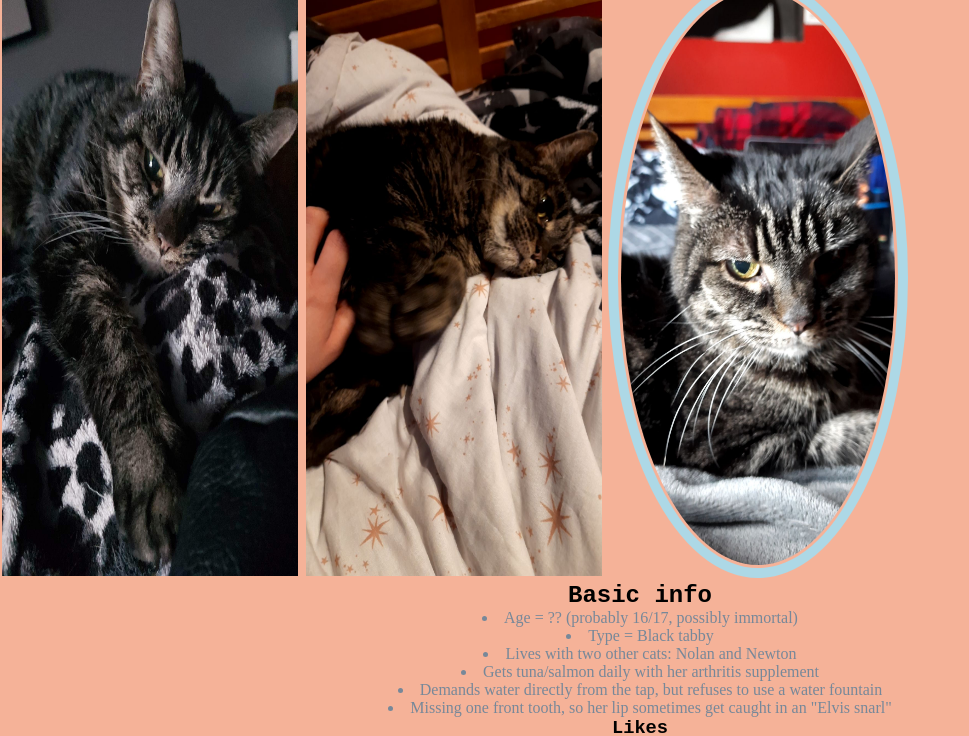
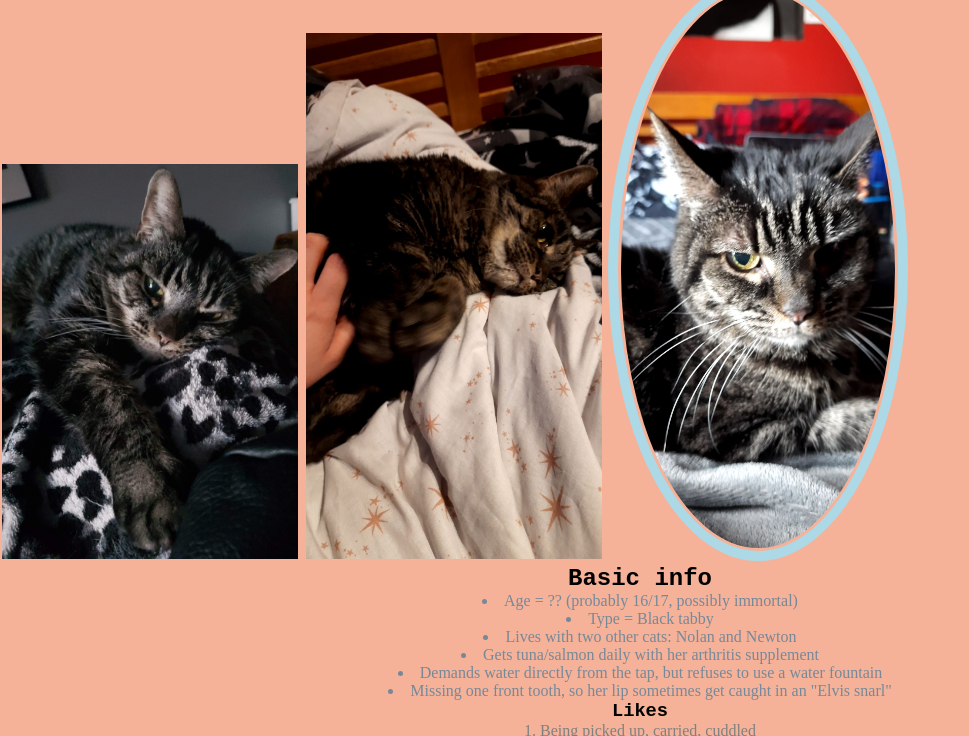
Before and after one commit to JakeMc2001/JakeMc2001.github.io, a plain HTML site: page index.html in a window 1280 px wide. Shown: the part 59-795 px from the top of the page, without its empty margins (0-969 px from the left). Drawn offline with Linux system fonts and the light colour scheme.

Commit message:
add index.html

```diff
--- a/index.html
+++ b/index.html
@@ -10,9 +10,12 @@
     <header>
         <h1 id="header">About Sienna</h1>
     </header>
-    <img src="catPics/Sienna-very-comfy.jpeg" alt="Black tabby looking at the camera, lying down on a black and white leopard print blanket" style="width: 500px;height: 600px;">
+    <!-- <img src="catPics/Sienna-very-comfy.jpeg" alt="Black tabby looking at the camera, lying down on a black and white leopard print blanket" style="width: 500px;height: 600px;">
     <img src="catPics/Sienna-getting-belly-rubs.jpg" alt="Black tabby lying on a white blanket with a hand rubbing it's belly" style="width: 400px;height: 600px;">
-    <img id="siennaPlane" src="catPics/Sienna-plane.jpg" alt="Black tabby facing the camera with it's ears bent back" style="width: 300px;height: 600px;">
+    <img id="siennaPlane" src="catPics/Sienna-plane.jpg" alt="Black tabby facing the camera with it's ears bent back" style="width: 300px;height: 600px;"> -->
+    <img src="catPics/Sienna-very-comfy.jpeg" alt="Black tabby looking at the camera, lying down on a black and white leopard print blanket">
+    <img src="catPics/Sienna-getting-belly-rubs.jpg" alt="Black tabby lying on a white blanket with a hand rubbing it's belly">
+    <img id="siennaPlane" src="catPics/Sienna-plane.jpg" alt="Black tabby facing the camera with it's ears bent back">
     <h2>Basic info</h2>
     <ul>
         <li>Age = ?? (probably 16/17, possibly immortal)</li>
```
